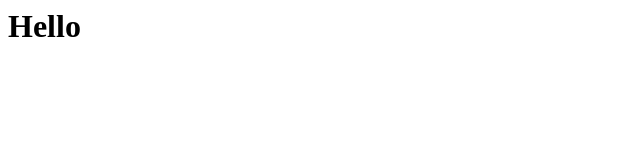
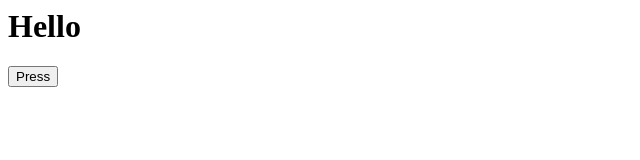
Before and after one commit to YudiHardiyanta/kaizala, a plain HTML site: page index.html in a window 1280 px wide. Shown: the whole page, without its empty margins (0-640 px from the left). Drawn offline with Linux system fonts and the light colour scheme.

Commit message:
Update index.html
add sample js

```diff
--- a/index.html
+++ b/index.html
@@ -1 +1,8 @@
 <h1>Hello</h1>
+<button onclick = "yoo()">Press</button>
+
+<script>
+  function yoo(){
+    alert("hohoho");
+  }
+</script>
```
